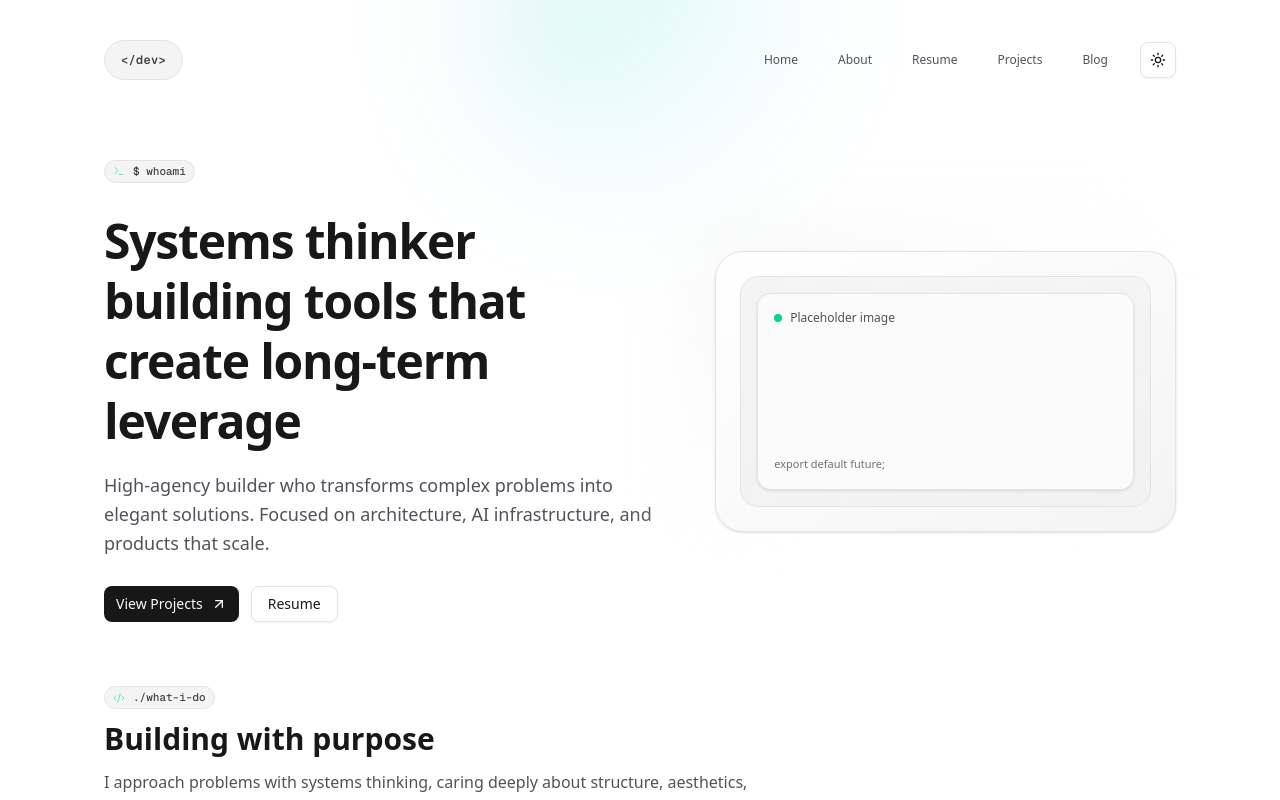
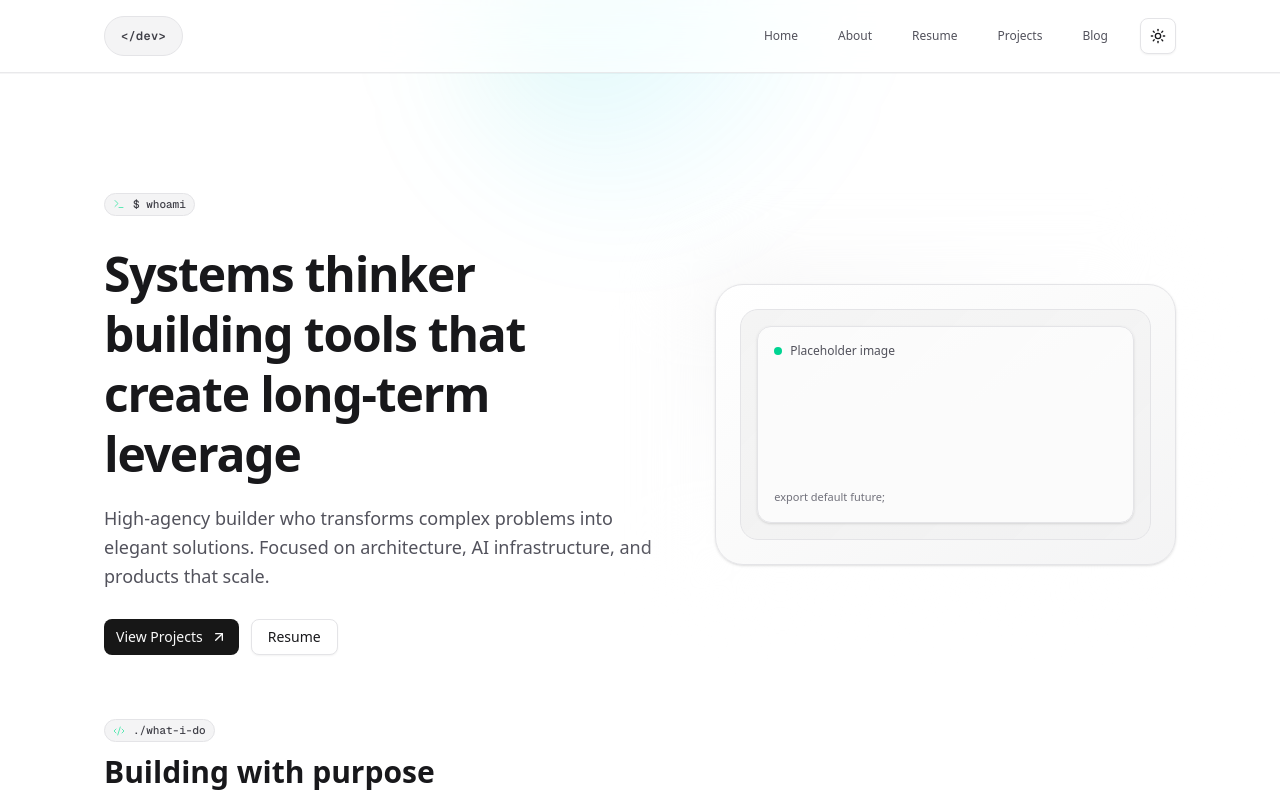
Before and after one commit to igorxciv/igorcodes, a Next.js app: page / in a window 1280 px wide. Shown: the top 800 px of the page. Built offline with nearby package versions, Linux system fonts and the light colour scheme.

Commit message:
feat: update header

```diff
--- a/components/home/home-main.tsx
+++ b/components/home/home-main.tsx
@@ -10,7 +10,13 @@ type HomeMainProps = HTMLAttributes<HTMLElement>;
 
 export function HomeMain({ className, ...restProps }: HomeMainProps) {
   return (
-    <main className={cn("flex flex-col gap-16", className)} {...restProps}>
+    <main
+      className={cn(
+        "mx-auto flex w-full max-w-6xl flex-col gap-16 px-6 pt-10 pb-20 sm:px-10",
+        className,
+      )}
+      {...restProps}
+    >
       <HeroSection />
       <WhatIDoSection />
       <CatNoteSection />
--- a/components/home/home-shell.tsx
+++ b/components/home/home-shell.tsx
@@ -14,13 +14,13 @@ export function HomeShell({
   return (
     <div
       className={cn(
-        "relative min-h-screen overflow-hidden bg-white text-zinc-900 dark:bg-[#0b0b0c] dark:text-zinc-100",
+        "relative min-h-screen bg-white text-zinc-900 dark:bg-[#0b0b0c] dark:text-zinc-100",
         className,
       )}
       {...restProps}
     >
       <PageBackground />
-      <div className="relative mx-auto flex w-full max-w-6xl flex-col gap-20 px-6 pt-10 pb-20 sm:px-10">
+      <div className="relative flex min-h-screen flex-col gap-20">
         {children}
       </div>
     </div>
--- a/components/home/page-background.tsx
+++ b/components/home/page-background.tsx
@@ -11,7 +11,10 @@ export function PageBackground({
   return (
     <div
       aria-hidden="true"
-      className={cn("pointer-events-none absolute inset-0", className)}
+      className={cn(
+        "pointer-events-none absolute inset-0 overflow-hidden",
+        className,
+      )}
       {...restProps}
     >
       <div className="absolute -top-32 left-1/2 h-80 w-80 -translate-x-1/2 rounded-full bg-gradient-to-br from-emerald-500/20 via-cyan-400/10 to-transparent blur-3xl" />
--- a/components/home/site-header.tsx
+++ b/components/home/site-header.tsx
@@ -20,9 +20,13 @@ type ThemeToggleButtonProps = ButtonHTMLAttributes<HTMLButtonElement>;
 export function SiteHeader({ className, ...restProps }: SiteHeaderProps) {
   return (
     <header
-      className={cn("flex items-center justify-between", className)}
+      className={cn(
+        "sticky top-0 z-50 w-full border-b border-zinc-200/80 bg-white/70 shadow-[0_1px_0_rgba(15,23,42,0.04)] backdrop-blur-xl backdrop-saturate-150 dark:border-white/10 dark:bg-[#0b0b0c]/30 dark:shadow-none",
+        className,
+      )}
       {...restProps}
     >
+      <div className="mx-auto flex w-full max-w-6xl items-center justify-between px-6 py-4 sm:px-10">
         <div className="flex items-center gap-3 text-sm font-semibold text-zinc-900 dark:text-white">
           <span className="inline-flex h-10 items-center rounded-full border border-zinc-200 bg-zinc-100 px-4 font-mono text-xs tracking-wide text-zinc-700 dark:border-white/15 dark:bg-white/5 dark:text-zinc-200">
             &lt;/dev&gt;
@@ -36,6 +40,7 @@ export function SiteHeader({ className, ...restProps }: SiteHeaderProps) {
           <HeaderNavLink>Blog</HeaderNavLink>
           <ThemeToggleButton />
         </HeaderNav>
+      </div>
     </header>
   );
 }
```
Lines whose indentation alone changed are shown as unchanged.
